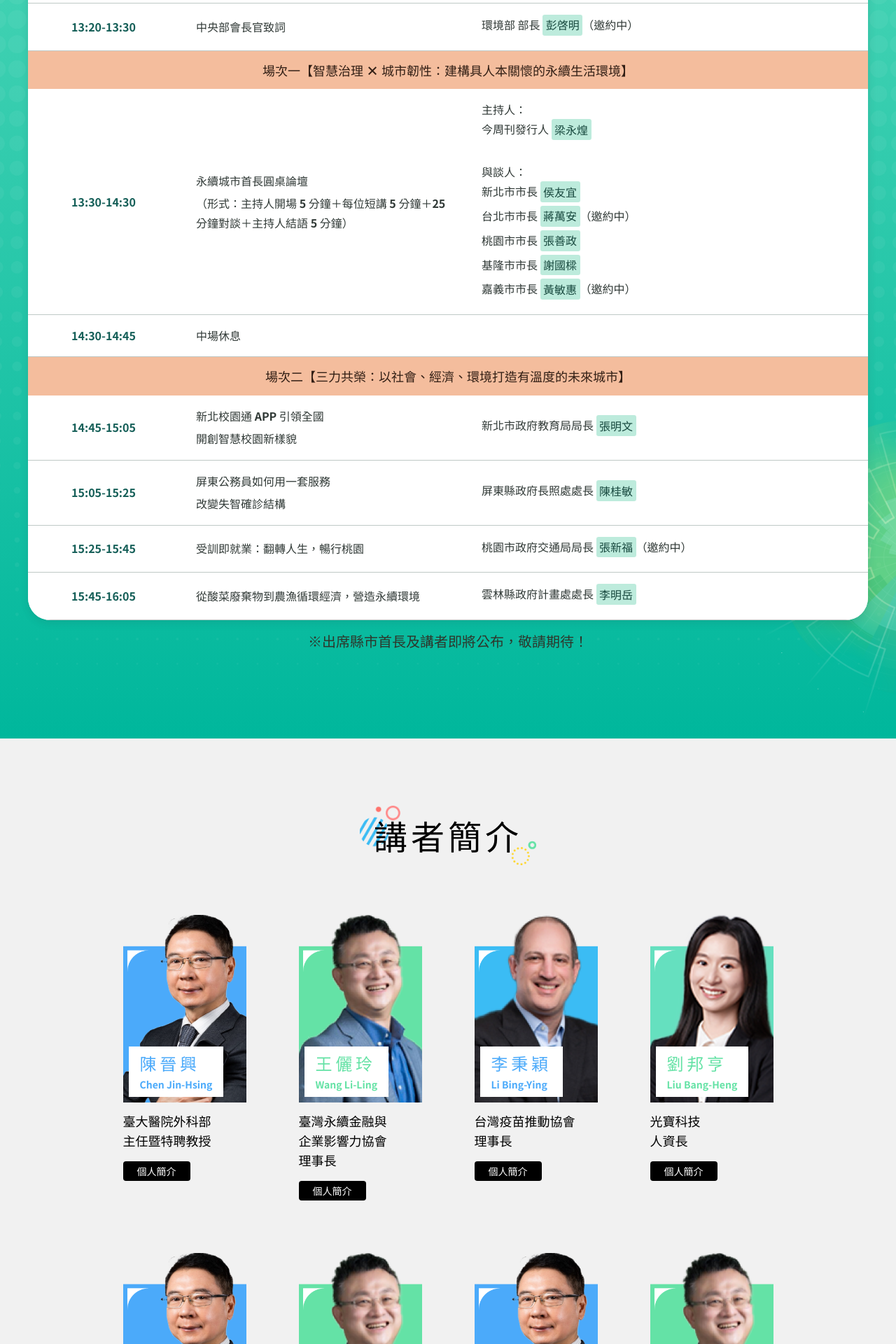
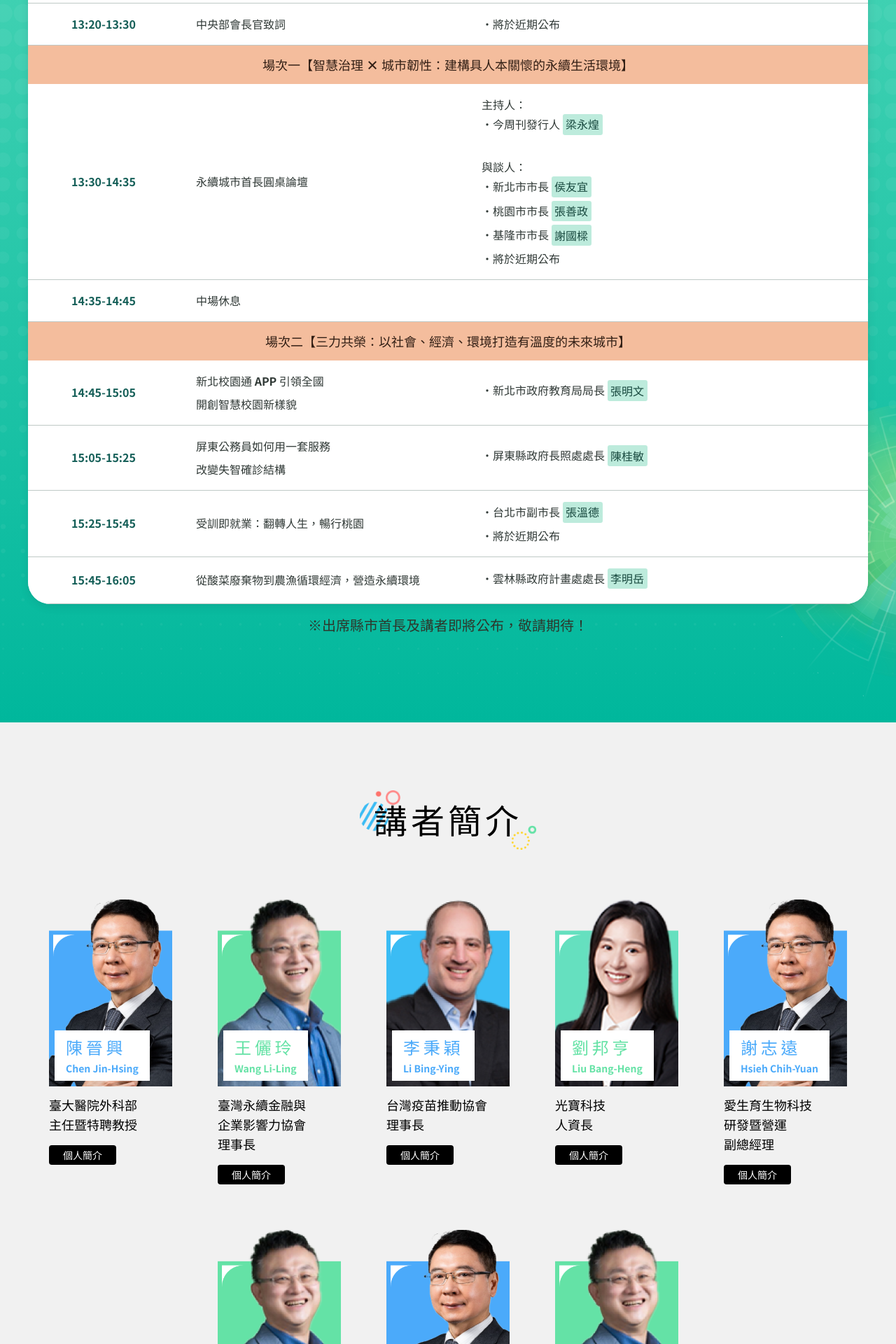
Before and after one commit to jackietsairock/SDGsforum, a Vue app: page / in a window 1280 px wide. Shown: the part 2600-4520 px from the top of the page at 70% size. Built offline with nearby package versions, Linux system fonts and the light colour scheme.

Commit message:
調整講者資訊顯示一排5個，及議程更新講者名稱格式及議程時間

```diff
--- a/src/assets/json/info.json
+++ b/src/assets/json/info.json
@@ -73,19 +73,19 @@
         {
           "time": "13:20-13:30",
           "topic": "中央部會長官致詞",
-          "speaker": "環境部 部長 <span class=\"speaker-name\">彭啓明</span>（邀約中）"
+          "speaker": "・將於近期公布"
         },
         {
           "type": "session",
           "topic": "場次一【智慧治理 × 城市韌性：建構具人本關懷的永續生活環境】"
         },
         {
-          "time": "13:30-14:30",
-          "topic": "<strong>永續城市首長圓桌論壇</strong><br>（形式：主持人開場 5 分鐘＋每位短講 5 分鐘＋25 分鐘對談＋主持人結語 5 分鐘）",
-          "speaker": "主持人：<br>今周刊發行人 <span class=\"speaker-name\">梁永煌</span><br><br>與談人：<br>新北市市長 <span class=\"speaker-name\">侯友宜</span><br>台北市市長 <span class=\"speaker-name\">蔣萬安</span>（邀約中）<br>桃園市市長 <span class=\"speaker-name\">張善政</span><br>基隆市市長 <span class=\"speaker-name\">謝國樑</span><br>嘉義市市長 <span class=\"speaker-name\">黃敏惠</span>（邀約中）"
+          "time": "13:30-14:35",
+          "topic": "永續城市首長圓桌論壇",
+          "speaker": "主持人：<br>・今周刊發行人 <span class=\"speaker-name\">梁永煌</span><br><br>與談人：<br>・新北市市長 <span class=\"speaker-name\">侯友宜</span><br>・桃園市市長 <span class=\"speaker-name\">張善政</span><br>・基隆市市長 <span class=\"speaker-name\">謝國樑</span><br>・將於近期公布"
         },
         {
-          "time": "14:30-14:45",
+          "time": "14:35-14:45",
           "topic": "中場休息",
           "speaker": []
         },
@@ -96,22 +96,22 @@
         {
           "time": "14:45-15:05",
           "topic": "新北校園通 APP 引領全國<br>開創智慧校園新樣貌",
-          "speaker": "新北市政府教育局局長 <span class=\"speaker-name\">張明文</span>"
+          "speaker": "・新北市政府教育局局長 <span class=\"speaker-name\">張明文</span>"
         },
         {
           "time": "15:05-15:25",
           "topic": "屏東公務員如何用一套服務<br>改變失智確診結構",
-          "speaker": "屏東縣政府長照處處長 <span class=\"speaker-name\">陳桂敏</span>"
+          "speaker": "・屏東縣政府長照處處長 <span class=\"speaker-name\">陳桂敏</span>"
         },
         {
           "time": "15:25-15:45",
           "topic": "受訓即就業：翻轉人生，暢行桃園",
-          "speaker": "桃園市政府交通局局長 <span class=\"speaker-name\">張新福</span>（邀約中）"
+          "speaker": "・台北市副市長 <span class=\"speaker-name\">張溫德</span><br>・將於近期公布"
         },
         {
           "time": "15:45-16:05",
           "topic": "從酸菜廢棄物到農漁循環經濟，營造永續環境",
-          "speaker": "雲林縣政府計畫處處長 <span class=\"speaker-name\">李明岳</span>"
+          "speaker": "・雲林縣政府計畫處處長 <span class=\"speaker-name\">李明岳</span>"
         }
       ]
     },
--- a/src/components/Speaker.vue
+++ b/src/components/Speaker.vue
@@ -178,7 +178,7 @@
     <!--<p class="text-black text-base text-center mb-6">*順序依議程表排列</p>-->
     <div v-for="(group, idx)  in speakerGroups" :key="group.type" :class="['speaker_group',{'mb-15': idx === 0}]">
       <!--<p class="text-4xl text-center ms:text-6xl" :style="['font-weight: 500;',{color: idx === 0 ? 'rgb(93, 246, 254)' : 'rgb(63, 154, 209)'}]">- {{ group.type }} -</p>-->
-      <div class="speaker_box max-w-[1366px] p-0 mx-auto flex flex-row flex-wrap items-start justify-center gap-[25px] sm:p-10 sm:gap-[35px] sm:flex-row sm:items-start">
+      <div class="speaker_box max-w-[1366px] p-0 mx-auto flex flex-row flex-wrap items-start justify-center gap-[25px] sm:p-10 sm:gap-[25px] sm:flex-row sm:items-start">
         <div v-for="(item, idx) in group.items" :key="`${group.type}-${idx}`" class="speaker_item text-left flex flex-col items-center py-5 px-1 w-[33%] sm:px-5 lg:w-[18%]"
           role="button"
           tabindex="0"
```
